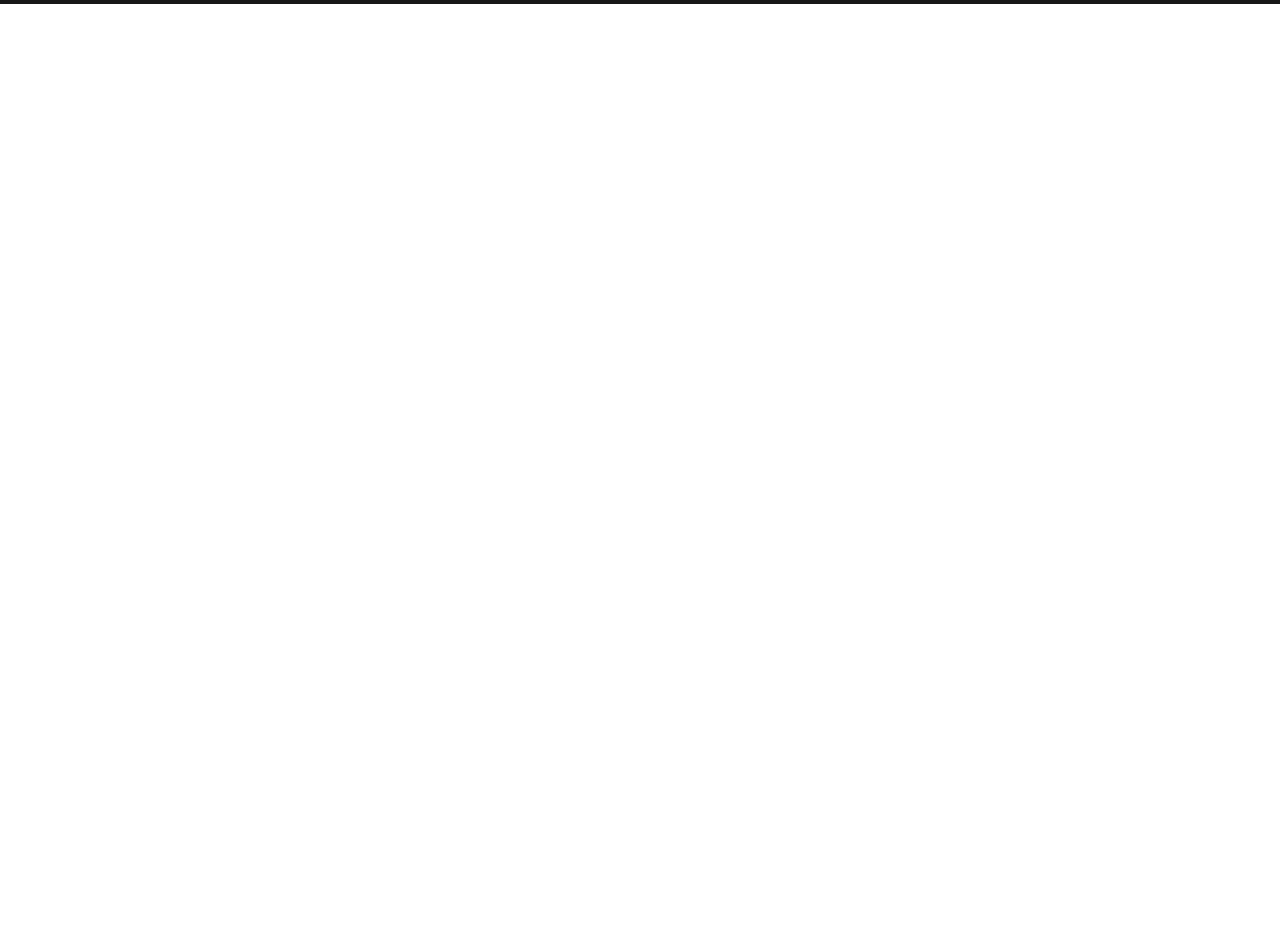
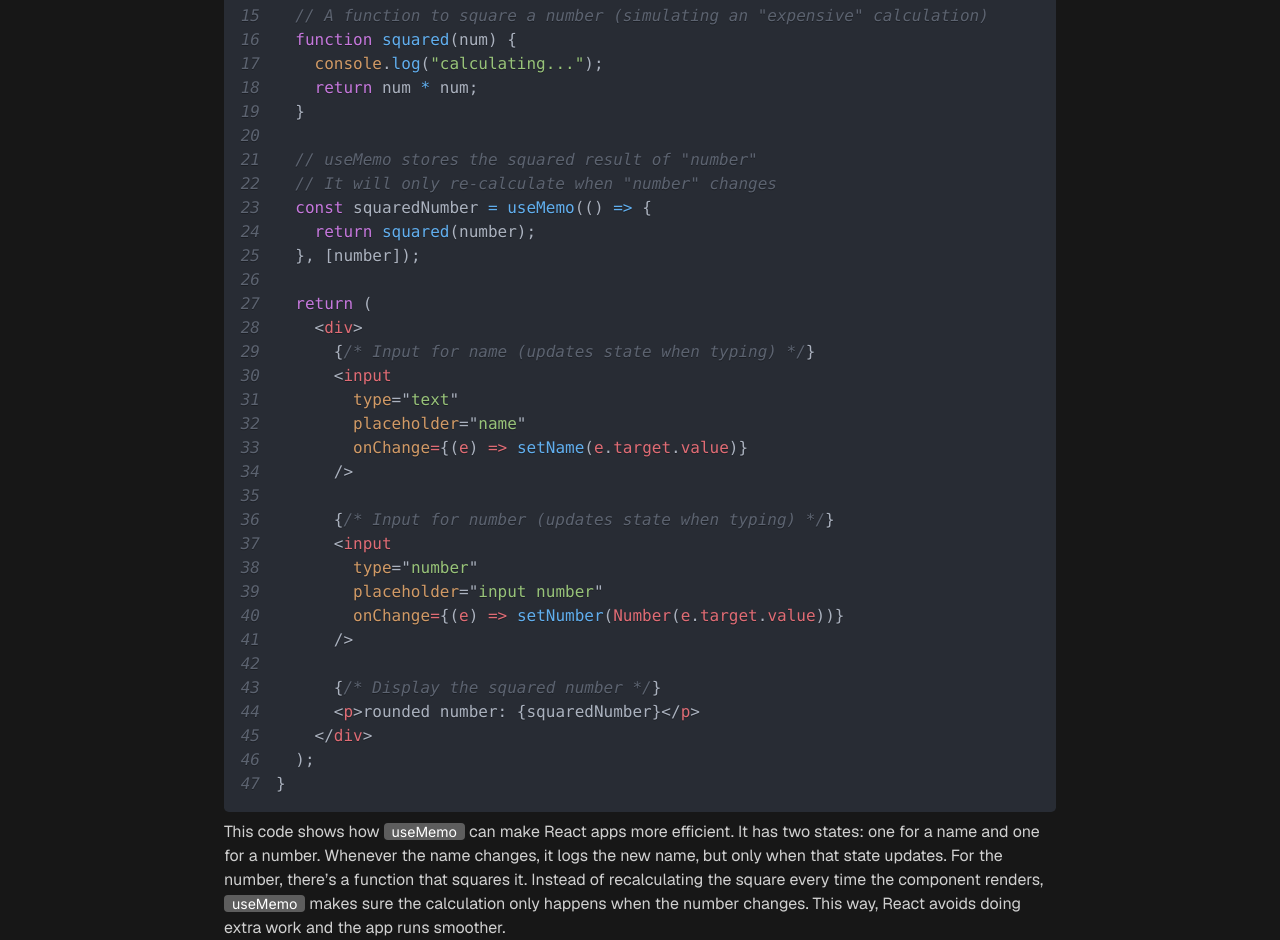
Before and after one commit to fersonull/wst, a React (Vite) app: page /topics in a window 1280 px wide. Shown: the part 902-1842 px from the top of the page. Before the commit the page ends 906 px from the top, so only its background shows below. Built offline with nearby package versions, Linux system fonts and the light colour scheme; a web font is replaced by a local one.

Commit message:
refactor code example on useMemo

```diff
--- a/src/Components/Topics/UseMemoOverview.jsx
+++ b/src/Components/Topics/UseMemoOverview.jsx
@@ -30,21 +30,66 @@ const UseMemoOverview = () => {
         <p className="subtitle">Here’s a basic example:</p>
         <CodeBlock
           code={dedent`
-              const [number, setNumber] = useState(0);
+              import { useMemo, useState } from "react";
 
-              // Function that calculates the square of a given number
-              const round = (num) => {
-                return num * num;
-              };
+              export default function App() {
+                // State to store the number input
+                const [number, setNumber] = useState(0);
+                // State to store the name input
+                const [name, setName] = useState("");
 
-              // Memoize the computed value so the calculation only runs
-              // when the dependency (in this case, 'number') changes
-              const roundedNumber = useMemo(() => {
-                // Call the 'round' function with the current value of 'number'
-                return round(number);
-              }, [number]);
+                // Example useMemo: this will only run when "name" changes
+                // Right now, it just logs the name (no return value used)
+                const newName = useMemo(() => {
+                  console.log("name: ", name);
+                }, [name]);
+
+                // A function to square a number (simulating an "expensive" calculation)
+                function squared(num) {
+                  console.log("calculating...");
+                  return num * num;
+                }
+
+                // useMemo stores the squared result of "number"
+                // It will only re-calculate when "number" changes
+                const squaredNumber = useMemo(() => {
+                  return squared(number);
+                }, [number]);
+
+                return (
+                  <div>
+                    {/* Input for name (updates state when typing) */}
+                    <input
+                      type="text"
+                      placeholder="name"
+                      onChange={(e) => setName(e.target.value)}
+                    />
+
+                    {/* Input for number (updates state when typing) */}
+                    <input
+                      type="number"
+                      placeholder="input number"
+                      onChange={(e) => setNumber(Number(e.target.value))}
+                    />
+
+                    {/* Display the squared number */}
+                    <p>rounded number: {squaredNumber}</p>
+                  </div>
+                );
+              }
             `}
         />
+
+        <p className="subtitle">
+          This code shows how <span className="highlight text-sm">useMemo</span>{" "}
+          can make React apps more efficient. It has two states: one for a name
+          and one for a number. Whenever the name changes, it logs the new name,
+          but only when that state updates. For the number, there’s a function
+          that squares it. Instead of recalculating the square every time the
+          component renders, <span className="highlight text-sm">useMemo</span>{" "}
+          makes sure the calculation only happens when the number changes. This
+          way, React avoids doing extra work and the app runs smoother.
+        </p>
       </div>
     </div>
   );
```
